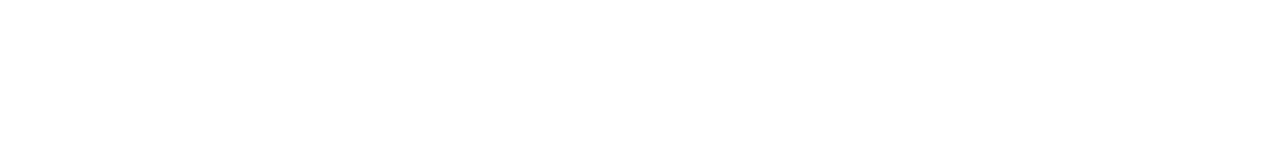
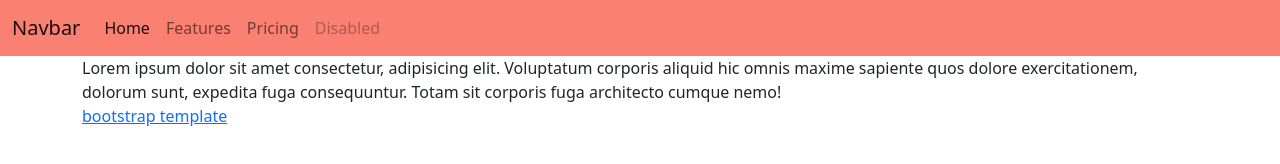
Before and after one commit to geriang/031022a, a plain HTML site: page index.html in a window 1280 px wide. Drawn offline with nearby package versions, Linux system fonts and the light colour scheme.

Commit message:
started bootstrap

```diff
--- a/index.html
+++ b/index.html
@@ -6,12 +6,41 @@
     <meta name="viewport" content="width=device-width, initial-scale=1.0">
     <!-- Bootstrap CSS -->
 <link href="https://cdn.jsdelivr.net/npm/bootstrap@5.2.2/dist/css/bootstrap.min.css" rel="stylesheet" integrity="sha384-Zenh87qX5JnK2Jl0vWa8Ck2rdkQ2Bzep5IDxbcnCeuOxjzrPF/et3URy9Bv1WTRi" crossorigin="anonymous">
-    <title>Document</title>
+    <!--personal css  -->
+    <link rel="stylesheet" href="style.css">
+
+<title>Document</title>
 </head>
+
 <body>
+    <!--Nav bar start  -->
+    <!-- customize css on bootstrap -->
+    <nav id="navbc" class="navbar navbar-expand-lg">
+    <!-- customize css on bootstrap end -->
+        <div class="container-fluid">
+          <a class="navbar-brand" href="#">Navbar</a>
+          <button class="navbar-toggler" type="button" data-bs-toggle="collapse" data-bs-target="#navbarNavAltMarkup" aria-controls="navbarNavAltMarkup" aria-expanded="false" aria-label="Toggle navigation">
+            <span class="navbar-toggler-icon"></span>
+          </button>
+          <div class="collapse navbar-collapse" id="navbarNavAltMarkup">
+            <div class="navbar-nav">
+              <a class="nav-link active" aria-current="page" href="#">Home</a>
+              <a class="nav-link" href="#">Features</a>
+              <a class="nav-link" href="#">Pricing</a>
+              <a class="nav-link disabled">Disabled</a>
+            </div>
+          </div>
+        </div>
+      </nav>
+<!-- Nav bar end -->
+<div class="container">
+    Lorem ipsum dolor sit amet consectetur, adipisicing elit. Voluptatum corporis aliquid hic omnis maxime sapiente quos dolore exercitationem, dolorum sunt, expedita fuga consequuntur. Totam sit corporis fuga architecto cumque nemo!
+</div>
 
+<div class="container">
 
-
+    <a href="https://startbootstrap.com/themes"> bootstrap template</a>
+</div>
 <!-- JavaScript Bundle with Popper -->
 <script src="https://cdn.jsdelivr.net/npm/bootstrap@5.2.2/dist/js/bootstrap.bundle.min.js" integrity="sha384-OERcA2EqjJCMA+/3y+gxIOqMEjwtxJY7qPCqsdltbNJuaOe923+mo//f6V8Qbsw3" crossorigin="anonymous"></script>
 </body>
--- a/style.css
+++ b/style.css
@@ -0,0 +1,4 @@
+#navbc{
+background-color: salmon;
+
+}
```
